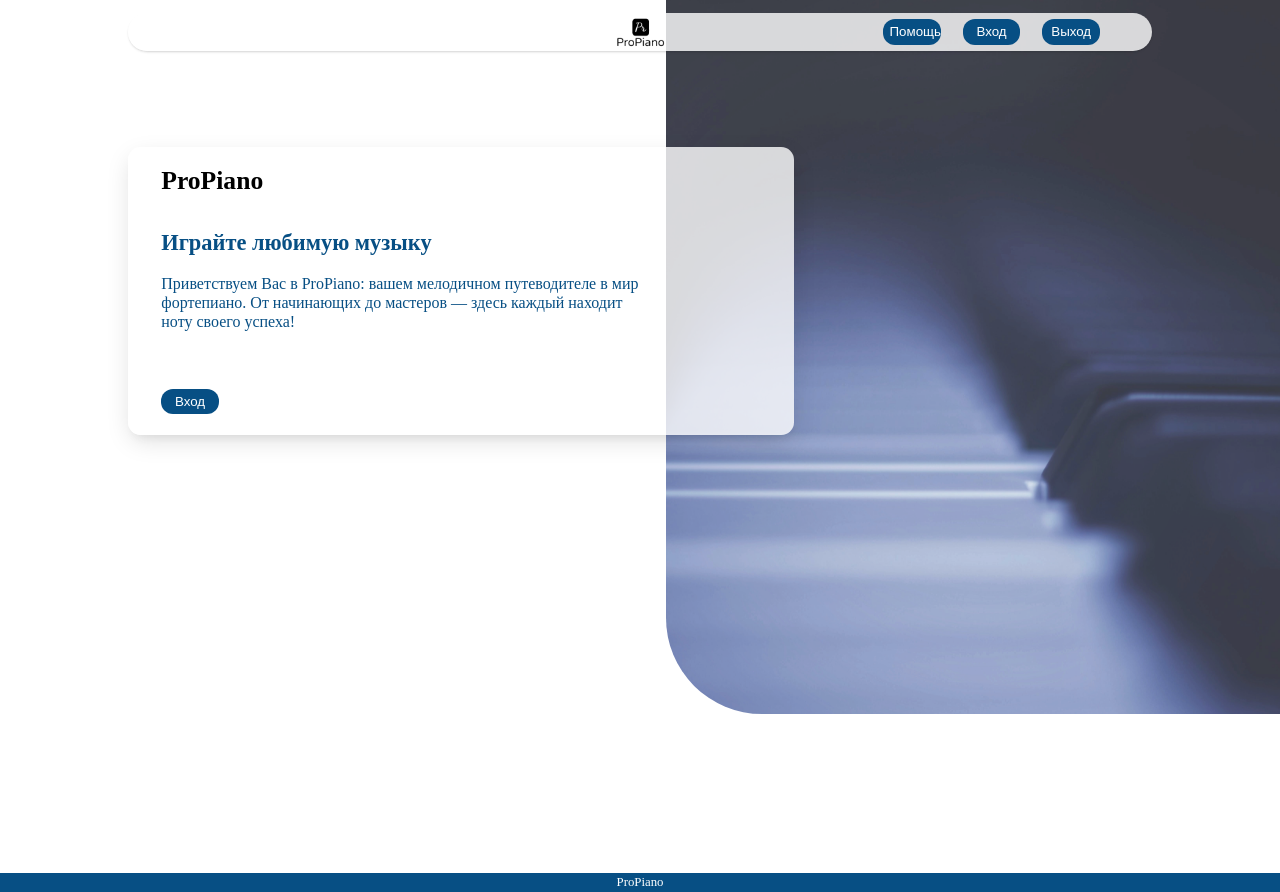
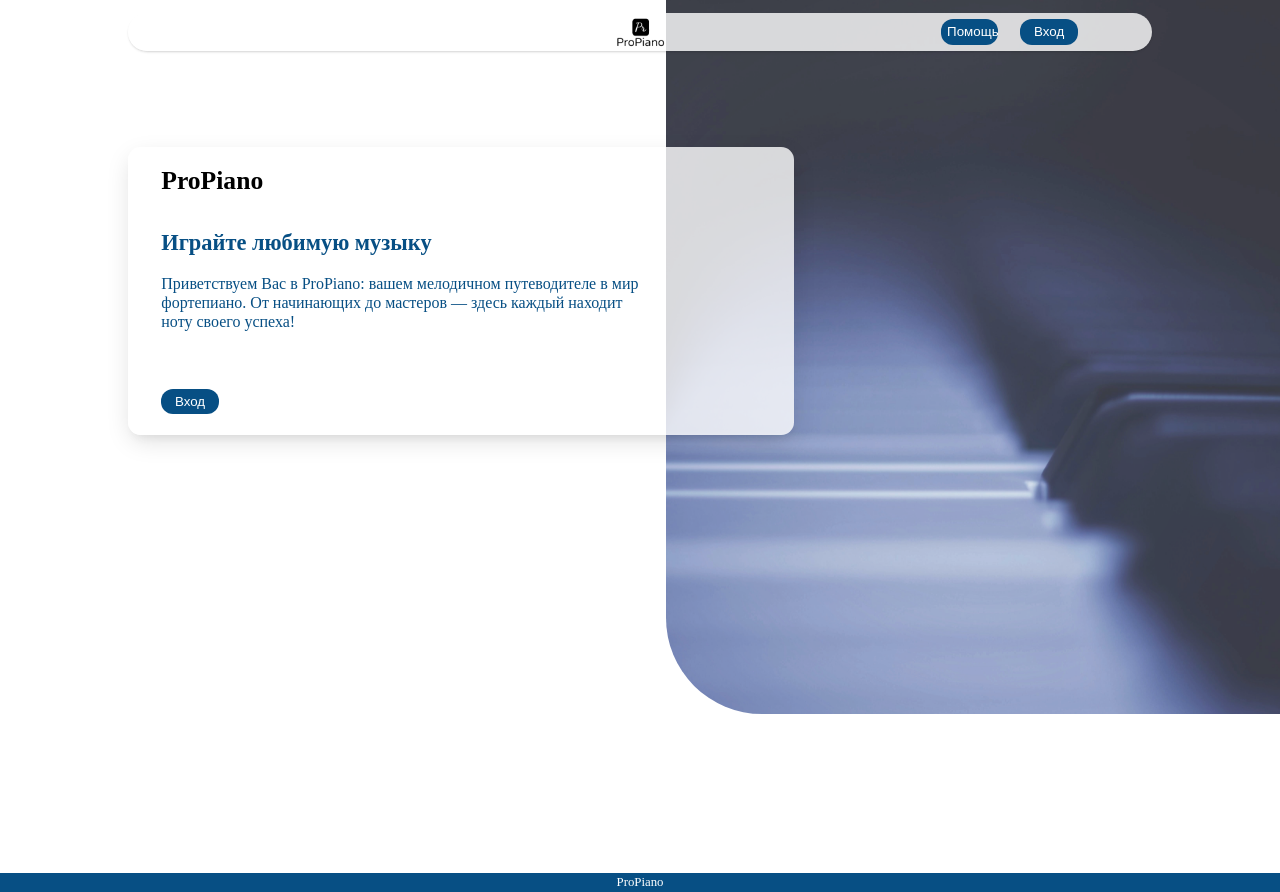
Before and after one commit to Blazerpq/ProPiano, a Django app: page / in a window 1280 px wide. Run offline with Django 5.2, Linux system fonts and the light colour scheme.

Commit message:
Update index.html

```diff
--- a/main/templates/main/index.html
+++ b/main/templates/main/index.html
@@ -39,12 +39,7 @@
               >
             </li>
             <li>
-              <form method="post" action="{% url 'logout' %}">
-                {% csrf_token %}
-                <button class="login-button">
-                  Выход
-                </button></a
-              >
+
             </li>
           </ul>
         </nav>
```
